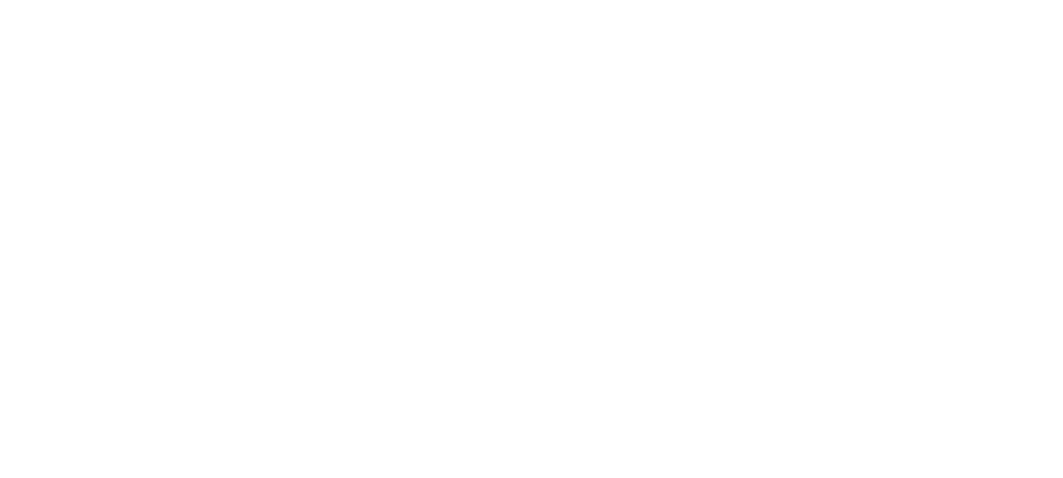
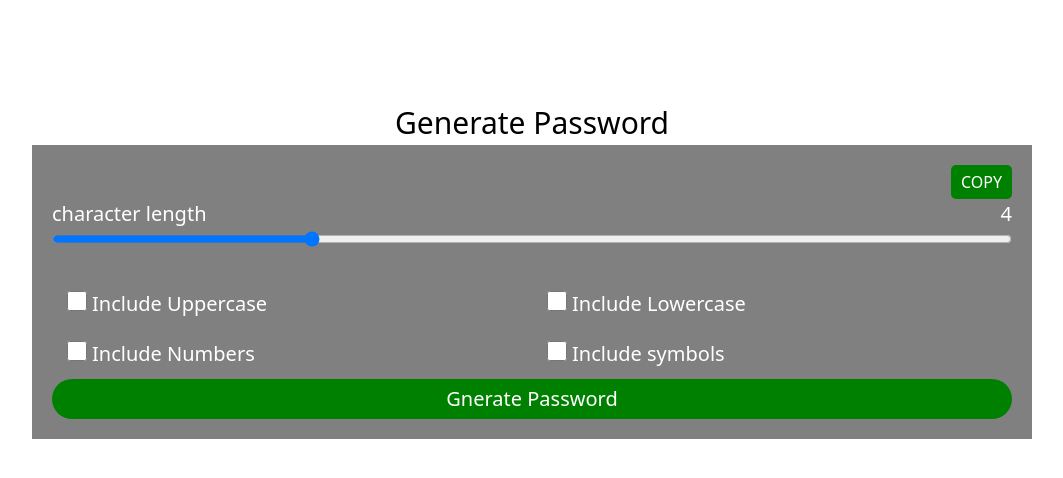
Before and after one commit to Jyotipal29/machine-coding-reactjs, a React (Vite) app: page /Password in a window 1280 px wide. Before the commit this address had no page. Shown: the top 478 px of the page, without its empty margins (108-1171 px from the left). Built offline with nearby package versions, Linux system fonts and the light colour scheme.

Commit message:
developed password generator

```diff
--- a/src/App.jsx
+++ b/src/App.jsx
@@ -32,6 +32,7 @@
 import ProgressBar from "./components/progressbar/index";
 import DragAndDrop from "./components/draganddrop/index";
 import Like from "./components/likebutton/index";
+import Password from "./components/passwordgenerator/index";
 function App() {
   return (
     <>
@@ -79,6 +80,7 @@
           <Route exact path="/ProgressBar" element={<ProgressBar />} />
           <Route exact path="/DragAndDrop" element={<DragAndDrop />} />
           <Route exact path="/Like" element={<Like />} />
+          <Route exact path="/Password" element={<Password />} />
           <Route
             exact
             path="/SearchFilterPagination"
--- /dev/null
+++ b/src/components/passwordgenerator/index.jsx
@@ -0,0 +1,243 @@
+import "./style.css";
+import { useState } from "react";
+
+const useGeneratePassword = () => {
+  const [password, setPassword] = useState("");
+  const [error, setError] = useState("");
+
+  const generatePassword = (checkBox, charLength) => {
+    let charset = "";
+    let generatedPassword = "";
+    console.log(checkBox);
+    const valueToInlcude = checkBox.filter((item) => item.state);
+
+    console.log(valueToInlcude);
+
+    if (valueToInlcude.length === 0) {
+      setError("select at least one options");
+      setPassword("");
+
+      return;
+    }
+
+    valueToInlcude.forEach((item) => {
+      switch (item.title) {
+        case "Include Uppercase":
+          charset += "ABCDEFGHIJKLMNOPQRSTUVWXYZ";
+          break;
+
+        case "Include Lowercase":
+          charset += "abcdefghijklmnopqrstuvwxyz";
+          break;
+
+        case "Include Numbers":
+          charset += "0123456789";
+          break;
+
+        case "Include symbols":
+          charset += "!@#$%^&*";
+          break;
+
+        default:
+          break;
+      }
+    });
+
+    for (let i = 0; i < charLength; i++) {
+      let randomIndex = Math.floor(Math.random() * charset.length);
+
+      generatedPassword += charset[randomIndex];
+      console.log(generatedPassword);
+    }
+
+    setPassword(generatedPassword);
+  };
+
+  return {
+    password,
+    error,
+    generatePassword,
+    setError,
+  };
+};
+
+const Password = () => {
+  const [isCoped, setIsCoped] = useState(false);
+  const [charLength, setCharLength] = useState(4);
+  const [checkBox, setCheckBox] = useState([
+    {
+      title: "Include Uppercase",
+      state: false,
+    },
+    {
+      title: "Include Lowercase",
+      state: false,
+    },
+    {
+      title: "Include Numbers",
+      state: false,
+    },
+    {
+      title: "Include symbols",
+      state: false,
+    },
+  ]);
+
+  const { password, generatePassword, error, setError } = useGeneratePassword();
+  const copyHandler = async () => {
+    const password = document.getElementById("password");
+    navigator.clipboard.writeText(password.innerText);
+    setIsCoped(true);
+
+    setTimeout(() => {
+      setIsCoped(false);
+    }, 2000);
+  };
+
+  const rangeHandler = (e) => {
+    setCharLength(e.target.value);
+  };
+
+  const checkboxHandler = (index) => {
+    const newCheckBox = [...checkBox];
+    newCheckBox[index].state = !newCheckBox[index].state;
+    setCheckBox(newCheckBox);
+  };
+
+  const passwordHandler = () => {
+    setError("");
+    generatePassword(checkBox, charLength);
+  };
+
+  return (
+    <div
+      style={{
+        maxWidth: "1000px",
+        margin: "100px auto",
+        display: "flex",
+        flexDirection: "column",
+        alignItems: "center",
+      }}
+    >
+      <h1
+        style={{
+          fontSize: "30px",
+        }}
+      >
+        Generate Password
+      </h1>
+
+      <div style={{ width: "100%", backgroundColor: "gray", padding: "20px" }}>
+        <div style={{ color: "red", fontSize: "20px" }}>{error}</div>
+        <div
+          style={{
+            display: "flex",
+            justifyContent: "space-between",
+            width: "100%",
+            color: "white",
+          }}
+        >
+          <p
+            id="password"
+            style={{
+              fontSize: "20px",
+              fontWeight: "bold",
+            }}
+          >
+            {password}
+          </p>
+          <button
+            style={{
+              backgroundColor: "green",
+              padding: "5px 10px",
+              textTransform: "uppercase",
+              borderRadius: "5px",
+            }}
+            onClick={copyHandler}
+          >
+            {isCoped ? "copied" : "copy"}
+          </button>
+        </div>
+
+        <div>
+          <div
+            style={{
+              display: "flex",
+              justifyContent: "space-between",
+              color: "white",
+            }}
+          >
+            <p style={{ fontSize: "20px" }}>character length</p>
+            <p style={{ fontSize: "20px" }}>{charLength}</p>
+          </div>
+
+          <div
+            style={{
+              height: "50px",
+              width: "100%",
+            }}
+          >
+            <input
+              type="range"
+              min="0"
+              max="15"
+              value={charLength}
+              onChange={rangeHandler}
+              style={{
+                width: "100%",
+              }}
+            />
+          </div>
+
+          <div
+            style={{
+              display: "grid",
+              gridTemplateColumns: "repeat(2,1fr)",
+              width: "100%",
+              padding: "10px",
+              gap: "20px",
+            }}
+          >
+            {checkBox.map((item, index) => (
+              <div
+                key={index}
+                style={{
+                  color: "white",
+                }}
+              >
+                <input
+                  type="checkbox"
+                  checked={item.state}
+                  onChange={() => checkboxHandler(index)}
+                  style={{
+                    padding: "10px",
+                    width: "30px",
+                    height: "20px",
+                    cursor: "pointer",
+                  }}
+                />
+                <label style={{ fontSize: "20px" }}>{item.title}</label>
+              </div>
+            ))}
+          </div>
+
+          <button
+            onClick={passwordHandler}
+            style={{
+              width: "100%",
+              backgroundColor: "green",
+              color: "white",
+              height: "40px",
+              fontSize: "20px",
+              borderRadius: "20px",
+            }}
+          >
+            Gnerate Password
+          </button>
+        </div>
+      </div>
+    </div>
+  );
+};
+
+export default Password;
--- a/src/pages/card.js
+++ b/src/pages/card.js
@@ -90,6 +90,11 @@
         name: "Like",
         path: "/Like"
     },
+    {
+        id: 19,
+        name: "Password",
+        path: "/Password"
+    },
 ]
 
 export default componentList
```
Also changed, not shown: src/components/passwordgenerator/style.css (added).
